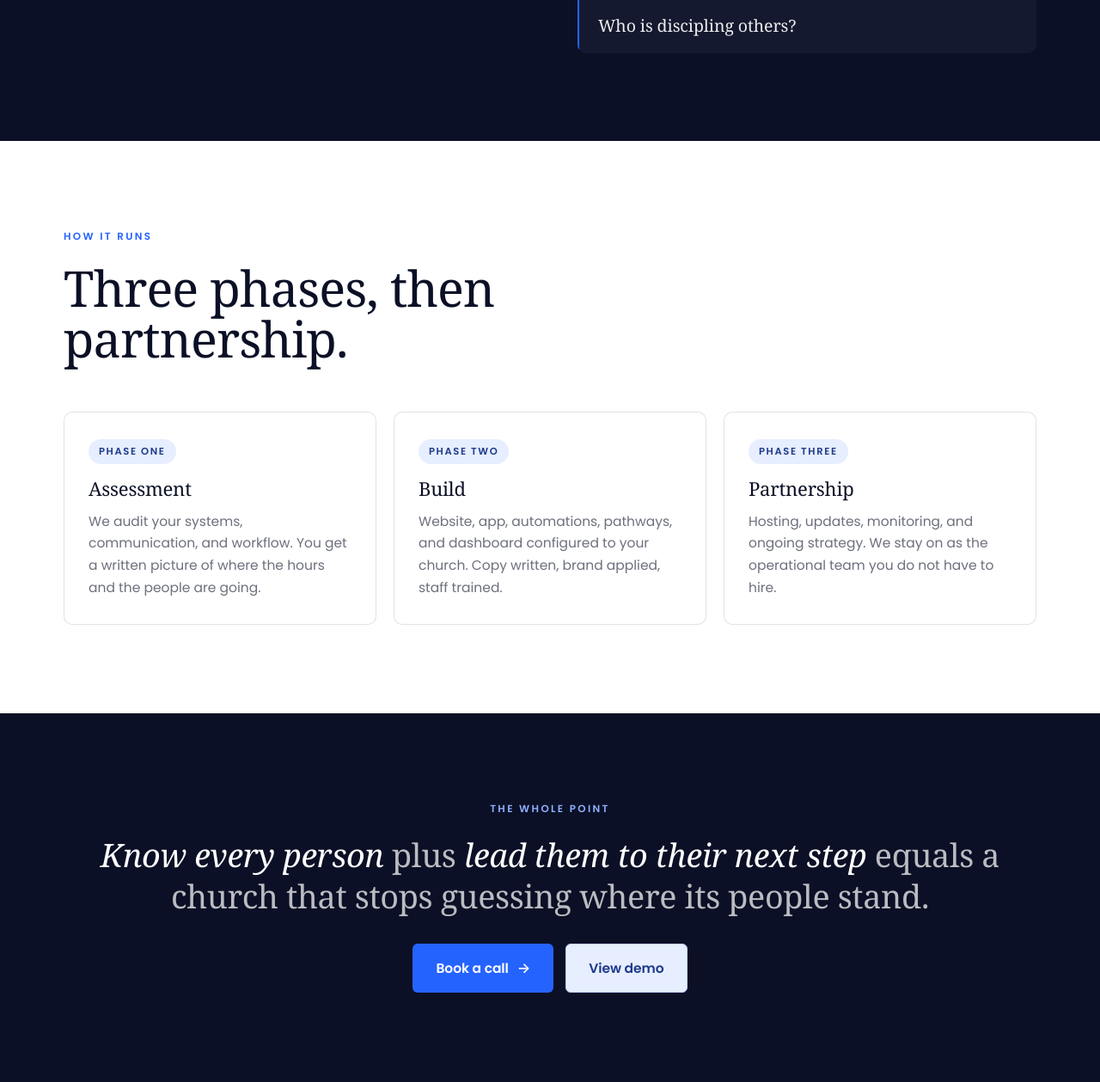
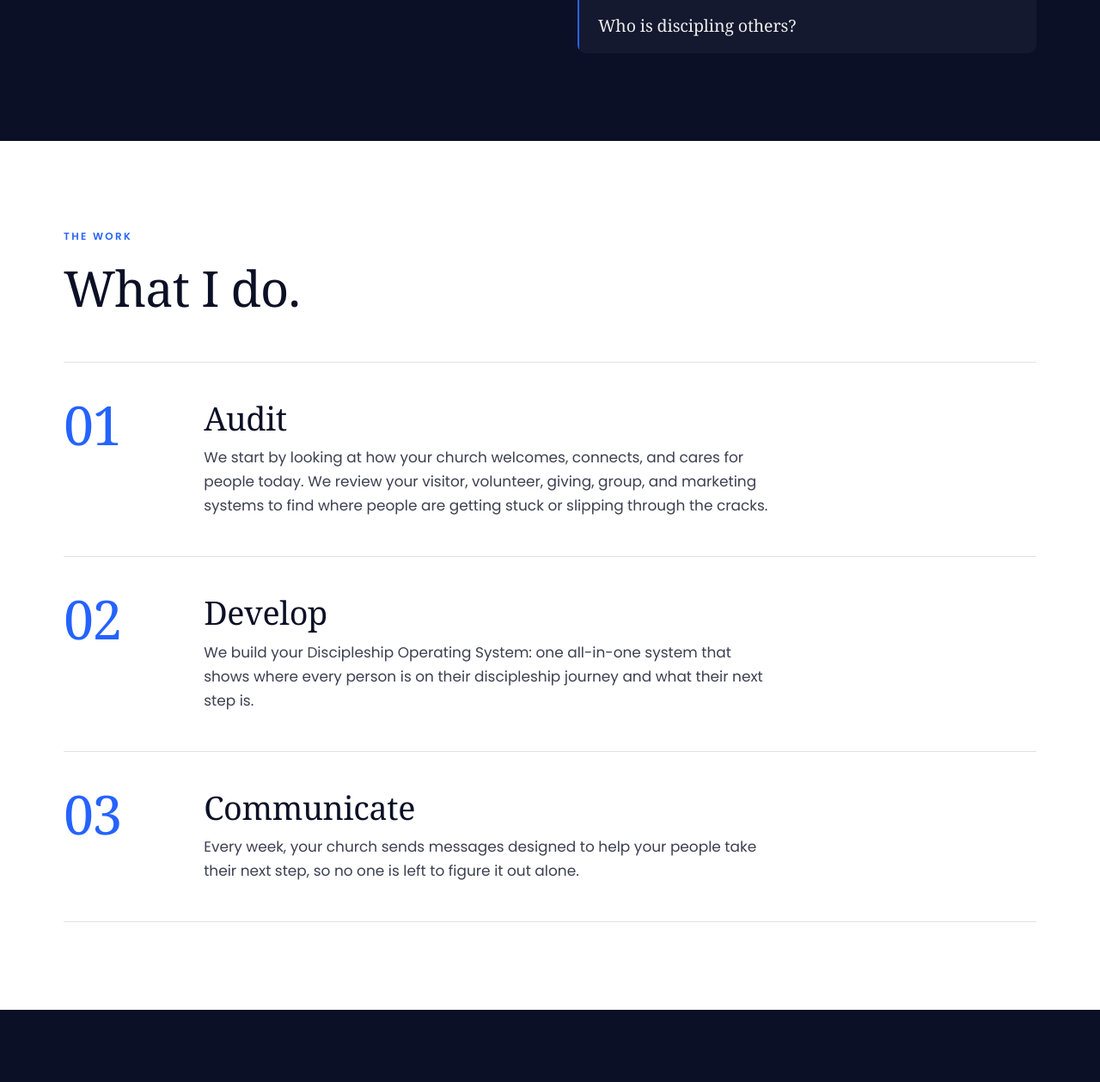
Before and after one commit to isaach3lms/between-sundays, a Flask app: page /for-churches in a window 1280 px wide. Shown: the part 2397-3656 px from the top of the page at 86% size. Run offline with Flask 3, Linux system fonts and the light colour scheme; some web fonts are replaced.

Commit message:
Add Audit, Develop, Communicate; replace duplicate phases block

```diff
--- a/static/css/styles.css
+++ b/static/css/styles.css
@@ -1204,6 +1204,64 @@ img {
 }
 
 
+
+/* ------------------------------------------------------------------ process */
+/* Audit, Develop, Communicate is a real sequence, so the numbers carry
+   information rather than decorate. Set as a reading list, not a card grid. */
+.process {
+  list-style: none;
+  margin: 0;
+  padding: 0;
+  counter-reset: none;
+  border-top: 1px solid var(--ink-12);
+}
+
+.process__step {
+  display: grid;
+  grid-template-columns: 7rem 1fr;
+  gap: clamp(20px, 4vw, 56px);
+  align-items: start;
+  padding: clamp(28px, 4vw, 44px) 0;
+  border-bottom: 1px solid var(--ink-12);
+}
+
+.process__num {
+  font-family: var(--serif);
+  font-size: clamp(2.6rem, 2rem + 2.4vw, 4rem);
+  line-height: 0.9;
+  color: var(--blue);
+  letter-spacing: -0.03em;
+}
+
+.process__body {
+  max-width: 62ch;
+}
+
+.process__body h3 {
+  font-size: var(--step-2);
+  margin-bottom: 12px;
+}
+
+.process__body p {
+  margin: 0;
+  color: var(--ink-80);
+}
+
+.section--ink .process,
+.section--ink .process__step {
+  border-color: rgba(255, 255, 255, 0.14);
+}
+
+@media (max-width: 720px) {
+  .process__step {
+    grid-template-columns: 1fr;
+    gap: 10px;
+  }
+  .process__num {
+    font-size: 2.2rem;
+  }
+}
+
 /* ----------------------------------------------------------------- founder */
 /* The one place on the site where a person, not a system, is the subject. */
 .founder {
--- a/templates/for_churches.html
+++ b/templates/for_churches.html
@@ -81,26 +81,32 @@
 <section class="section section--paper" id="how-it-runs">
   <div class="shell">
     <div class="section__head">
-      <p class="eyebrow">How it runs</p>
-      <h2>Three phases, then partnership.</h2>
+      <p class="eyebrow">The work</p>
+      <h2>What I do.</h2>
     </div>
-    <div class="grid grid--3">
-      <article class="card">
-        <span class="card__tag">Phase one</span>
-        <h3>Assessment</h3>
-        <p>We audit your systems, communication, and workflow. You get a written picture of where the hours and the people are going.</p>
-      </article>
-      <article class="card">
-        <span class="card__tag">Phase two</span>
-        <h3>Build</h3>
-        <p>Website, app, automations, pathways, and dashboard configured to your church. Copy written, brand applied, staff trained.</p>
-      </article>
-      <article class="card">
-        <span class="card__tag">Phase three</span>
-        <h3>Partnership</h3>
-        <p>Hosting, updates, monitoring, and ongoing strategy. We stay on as the operational team you do not have to hire.</p>
-      </article>
-    </div>
+    <ol class="process">
+      <li class="process__step">
+        <span class="process__num">01</span>
+        <div class="process__body">
+          <h3>Audit</h3>
+          <p>We start by looking at how your church welcomes, connects, and cares for people today. We review your visitor, volunteer, giving, group, and marketing systems to find where people are getting stuck or slipping through the cracks.</p>
+        </div>
+      </li>
+      <li class="process__step">
+        <span class="process__num">02</span>
+        <div class="process__body">
+          <h3>Develop</h3>
+          <p>We build your Discipleship Operating System: one all-in-one system that shows where every person is on their discipleship journey and what their next step is.</p>
+        </div>
+      </li>
+      <li class="process__step">
+        <span class="process__num">03</span>
+        <div class="process__body">
+          <h3>Communicate</h3>
+          <p>Every week, your church sends messages designed to help your people take their next step, so no one is left to figure it out alone.</p>
+        </div>
+      </li>
+    </ol>
   </div>
 </section>
 
```
Also changed, not shown: templates/index.html (+36 -0 lines).
